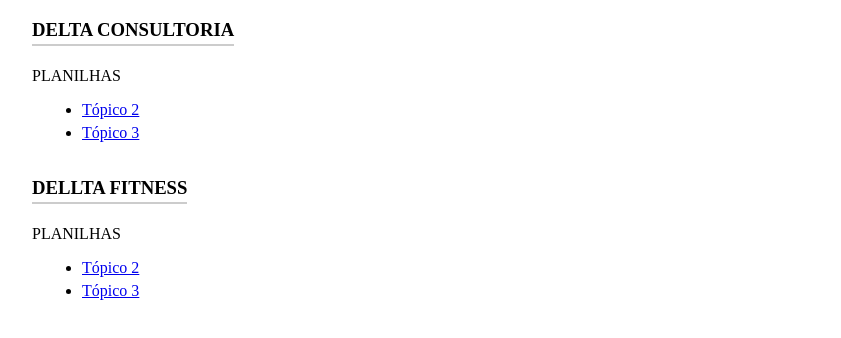
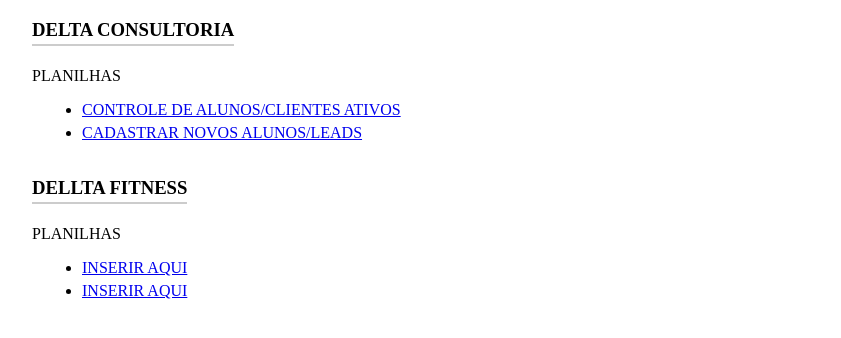
Before and after one commit to arinelson/organizacao-delta, a plain HTML site: page index.html in a window 1280 px wide. Shown: the part 98-436 px from the top of the page, without its empty margins (8-849 px from the left). Drawn offline with Linux system fonts and the light colour scheme.

Commit message:
Update index.html

```diff
--- a/index.html
+++ b/index.html
@@ -60,15 +60,15 @@
     <h3>DELTA CONSULTORIA</h3>
     <p>PLANILHAS</p>
     <ul class="second-level">
-        <li><a href="https://www.exemplo.com/topico2" target="_blank">Tópico 2</a></li>
-        <li><a href="https://www.exemplo.com/topico3" target="_blank">Tópico 3</a></li>
+        <li><a href="https://docs.google.com/spreadsheets/d/1A_nZm6RWWeiekArLRW6UOW1jhmUeG8oVZhwiz2TNbkM/edit?usp=sharing" target="_blank">CONTROLE DE ALUNOS/CLIENTES ATIVOS</a></li>
+        <li><a href="https://docs.google.com/spreadsheets/d/12JlG11wu5Wci--7wCz6liD94Hqom1R7luustVsTMx-c/edit?usp=sharing3" target="_blank">CADASTRAR NOVOS ALUNOS/LEADS</a></li>
     </ul>
 
     <h3>DELLTA FITNESS</h3>
     <p>PLANILHAS</p>
     <ul class="second-level">
-        <li><a href="https://www.exemplo.com/topico2" target="_blank">Tópico 2</a></li>
-        <li><a href="https://www.exemplo.com/topico3" target="_blank">Tópico 3</a></li>
+        <li><a href="https://www.exemplo.com/topico2" target="_blank">INSERIR AQUI</a></li>
+        <li><a href="https://www.exemplo.com/topico3" target="_blank">INSERIR AQUI</a></li>
     </ul>
 
     <!-- Adicione aqui o restante do conteúdo do seu site -->
```
